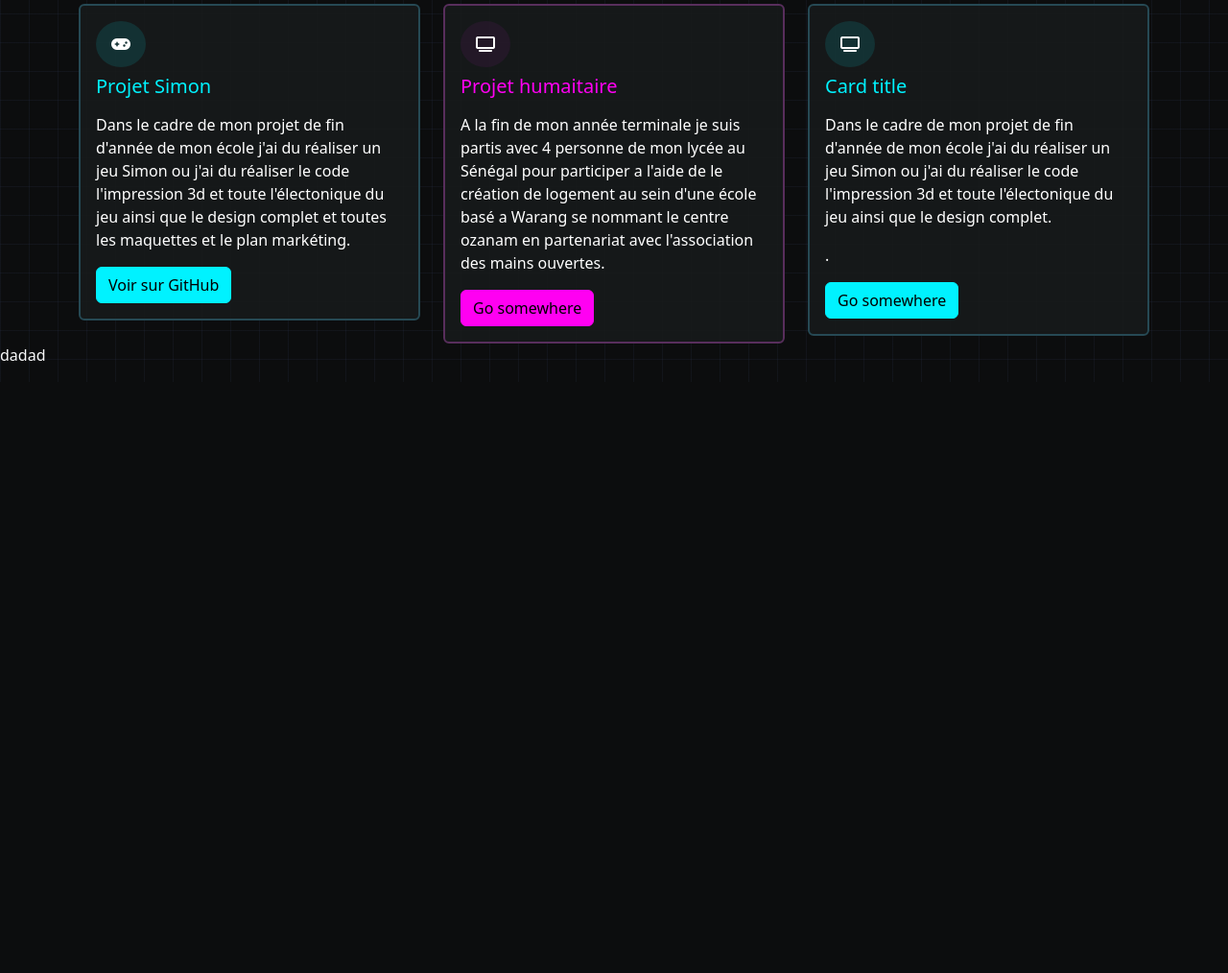
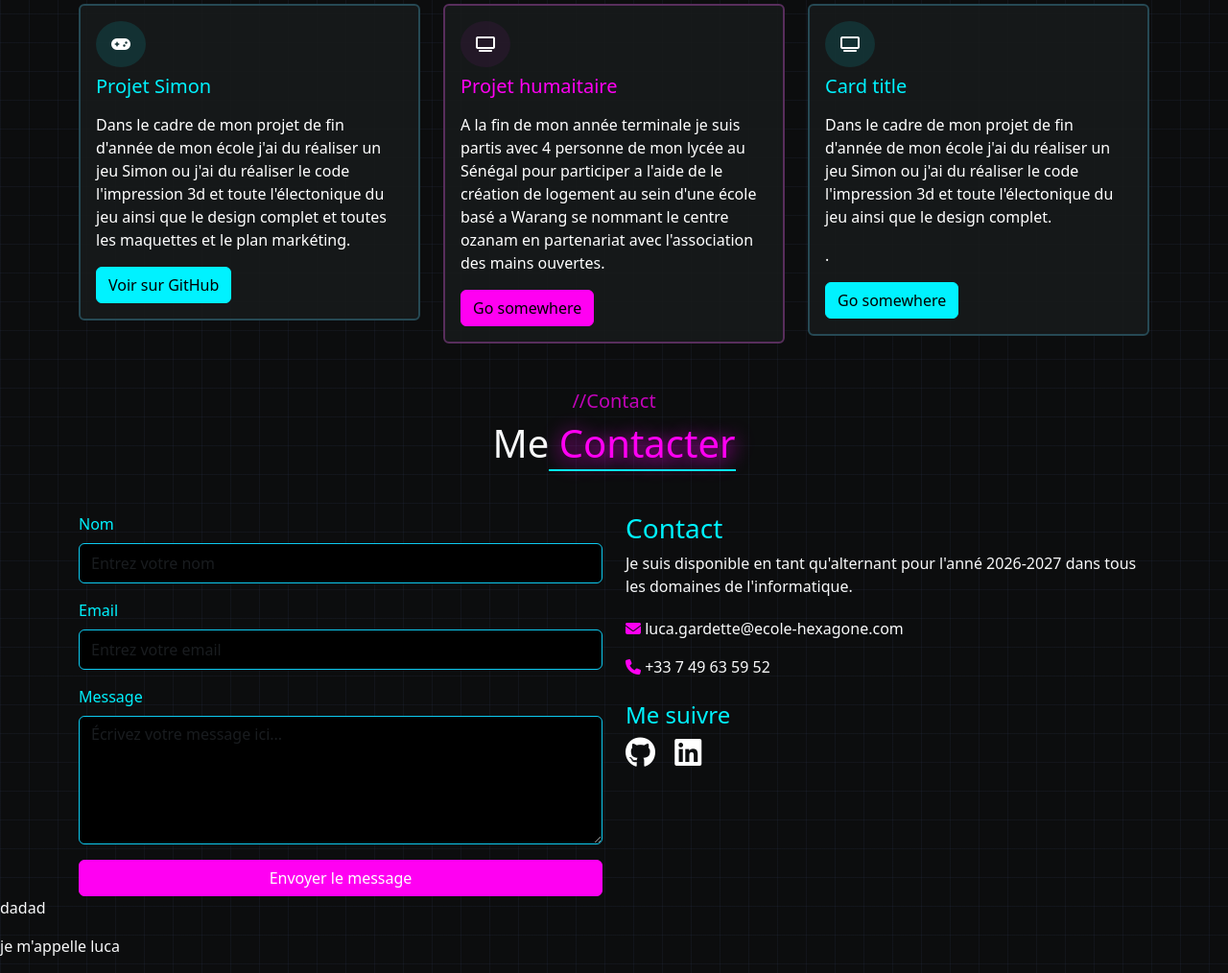
Before and after one commit to passaleph/CV, a website: page index.html in a window 1280 px wide. Shown: the part 1696-2710 px from the top of the page at 96% size. Before the commit the page ends 2094 px from the top, so only its background shows below. Drawn offline with nearby package versions, Linux system fonts and the light colour scheme.

Commit message:
création page contact
j'ai termine de créé la page contact il me restera juste quelque petit ajustement a faire mais le principal est bien réalisé

```diff
--- a/index.html
+++ b/index.html
@@ -161,6 +161,46 @@
             </div>
         </section>
 
+        <section class="container mt-5" id="contact">
+            <h5 class="text-center text-secondary opacity-75">//Contact</h5>
+            <h1 class="text-center mb-5">Me<span class="neon-rose border-bottom-bleu"> Contacter</span></h1>
+            <div class="row">
+                <div class="col-6">
+                    <form action="/votre-script.php" method="POST">
+                        <!-- Nom -->
+                        <div class="mb-3">
+                            <label for="nom" class="form-label text-primary">Nom</label>
+                            <input type="text" class="form-control w-100 rounded bg-black border-info text-white py-2" id="nom" name="nom" placeholder="Entrez votre nom" required>
+                        </div>
+
+                        <!-- Email -->
+                        <div class="mb-3">
+                            <label for="email" class="form-label text-primary ">Email</label>
+                            <input type="email" class="form-control w-100 rounded bg-black border-info text-white py-2" id="email" name="email" placeholder="Entrez votre email" required>
+                        </div>
+
+                        <!-- Message -->
+                        <div class="mb-3">
+                            <label for="message" class="form-label text-primary">Message</label>
+                            <textarea class="form-control w-100 rounded bg-black border-info text-white" id="message" name="message" rows="5" placeholder="Écrivez votre message ici..." required></textarea>
+                        </div>
+
+                        <!-- Bouton Envoyer -->
+                        <button type="submit" class="btn btn-secondary w-100 rounded text-white">Envoyer le message</button>
+                        </form>
+                </div>
+                <div class="col-6">
+                    <h3 class="text-primary">Contact</h3>
+                    <P>Je suis disponible en tant qu'alternant pour l'anné 2026-2027 dans tous les domaines de l'informatique.</P>
+                    <p><i class="fas fa-envelope text-secondary mt-2"></i></i> luca.gardette@ecole-hexagone.com</p>
+                    <p><i class="fas fa-phone text-secondary"></i> +33 7 49 63 59 52</p>
+                    <h4 class="text-primary mt-4">Me suivre</h4>
+                    <a href="https://github.com/passaleph/CV"><i class="fab fa-github fa-2x text-white me-3"></i></a>
+                    <a href="https://www.linkedin.com/in/luca-gardette-a0b613350/"><i class="fab fa-linkedin fa-2x text-white"></i></a>
+                </div>
+            </div>
+        </section>
+
 
         <footer>
             <p>dadad</p>
@@ -196,7 +236,7 @@
 
 
 
-
+            <p>je m'appelle luca </p>
 
 
     <script src="/js/main.js"> </script>
```
